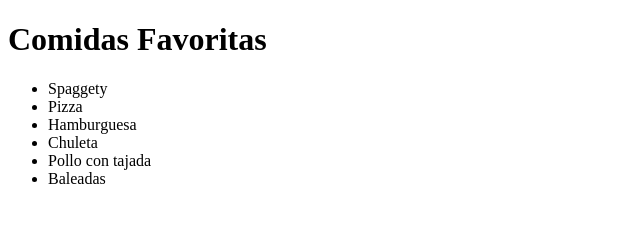
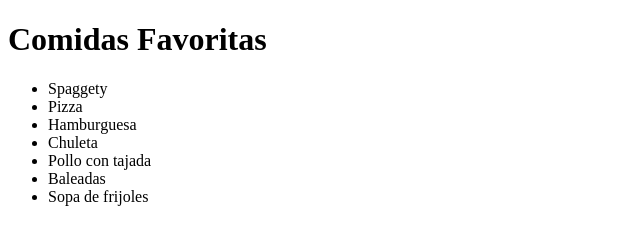
Before and after one commit to jsax14/Ada-school, a plain HTML site: page index.html in a window 1280 px wide. Shown: the whole page, without its empty margins (0-640 px from the left). Drawn offline with Linux system fonts and the light colour scheme.

Commit message:
agregué la sopa

```diff
--- a/index.html
+++ b/index.html
@@ -15,6 +15,7 @@
       <li>Chuleta</li>
       <li>Pollo con tajada</li>
       <li>Baleadas</li>
+      <li>Sopa de frijoles</li>
     </ul>
   </body>
 </html>
```
